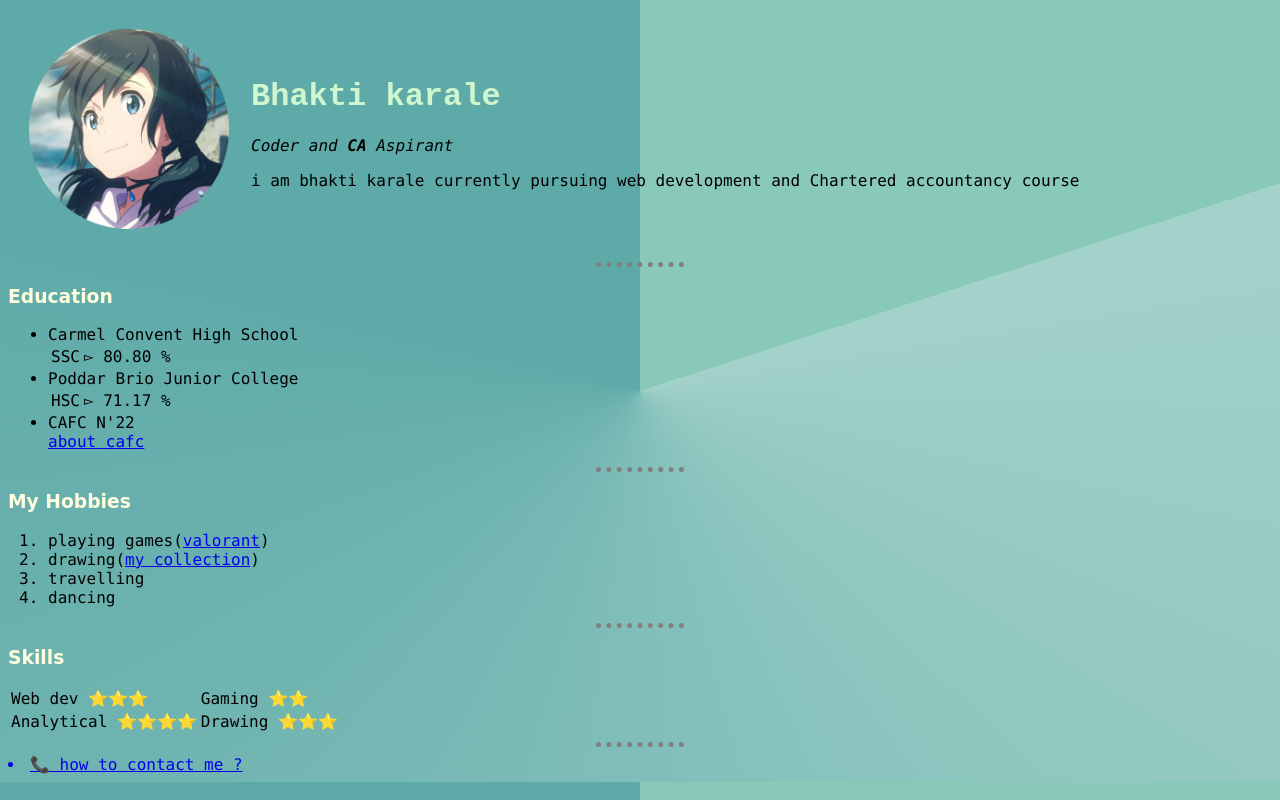
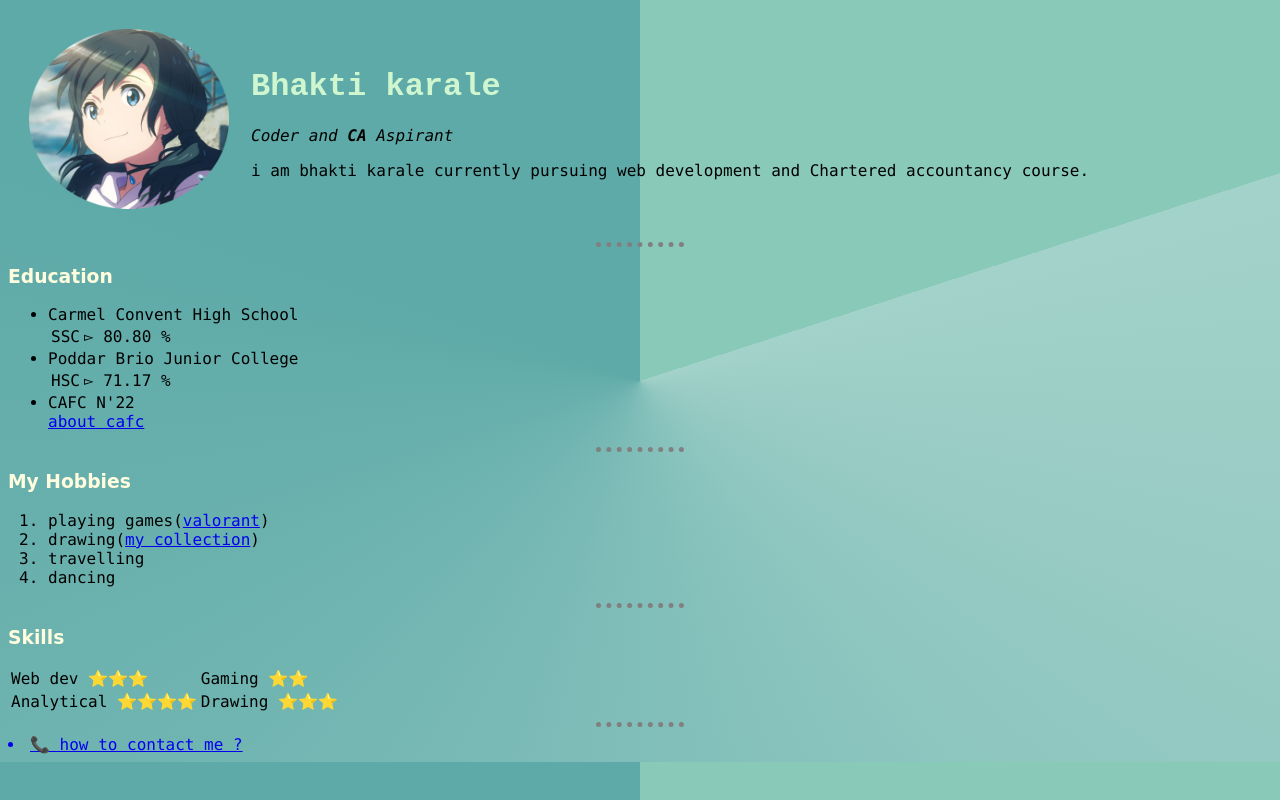
Before and after one commit to itkahb315/HTML-Personal-site, a plain HTML site: page index.html in a window 1280 px wide. Drawn offline with Linux system fonts and the light colour scheme; a web font is replaced by a local one.

Commit message:
profile error

```diff
--- a/CSS/styles.css
+++ b/CSS/styles.css
@@ -12,14 +12,14 @@ body{
       width:7%;
     }
 
-   img{
+   /* img{
       height: 200px
-  }
+  } */
   h1{
   color:#CFF6CF;
   font-family: '	Courier New', monospace;
   }
-h3{
+h3,h4{
   color:#FFFDDE;
 }
 h3{
--- a/index.html
+++ b/index.html
@@ -32,7 +32,7 @@
  <!--style="background: conic-gradient(#89C9B8 20%,#A3D2CA 20%,#5EAAA8 80%)"-->
   <table cellspacing="20">
     <tr>
-      <td> <img src="profile-modified.png" /> <!--width="200" height="180"-->
+      <td> <img src="profile-modified.png" width="200" height="180" /> <!--width="200" height="180"-->
         <!--img src="https://media.wired.com/photos/5e331ce57003ef0008170da0/1:1/w_1080,h_1080,c_limit/Culture_Weathering_4.jpg" alt="profile" width="200" height="180"-->
         <!--img src="bhakti photo.jpg" width="40" height="50"/-->
         <!--img src=""C:\Users\Bhakti\Downloads\bhakti downloads\bhakti photo.jpg"" alt="bhakti profile photo"-->
@@ -41,7 +41,7 @@
         <h1  class="font-effect-shadow-multiple">Bhakti karale</h1>
         <p><em>Coder and <strong>CA</strong> Aspirant </em></p>
         <p>i am bhakti karale currently pursuing web
-          development and Chartered accountancy course</p>
+          development and Chartered accountancy course.</p>
       </td>
     </tr>
   </table>
```
